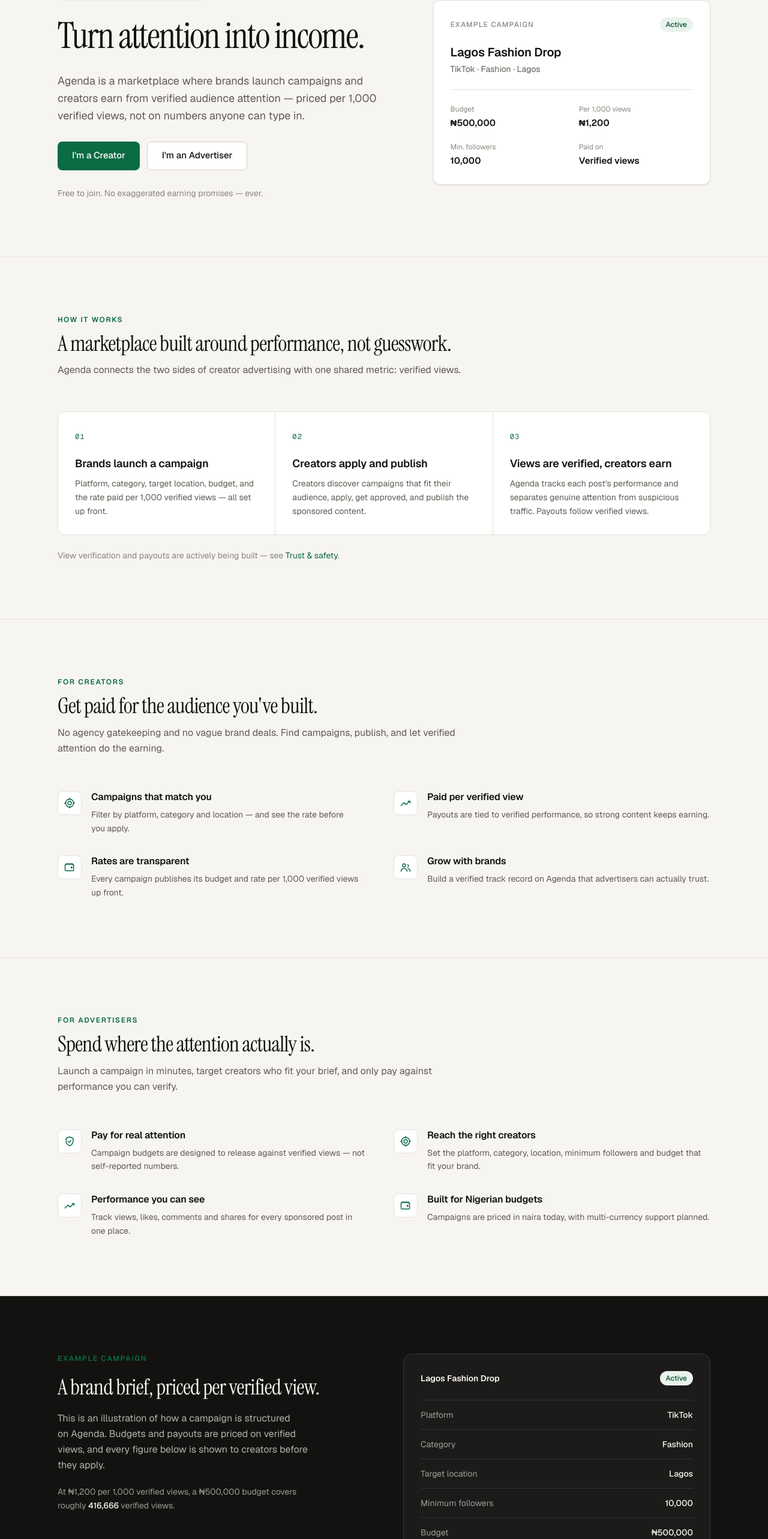
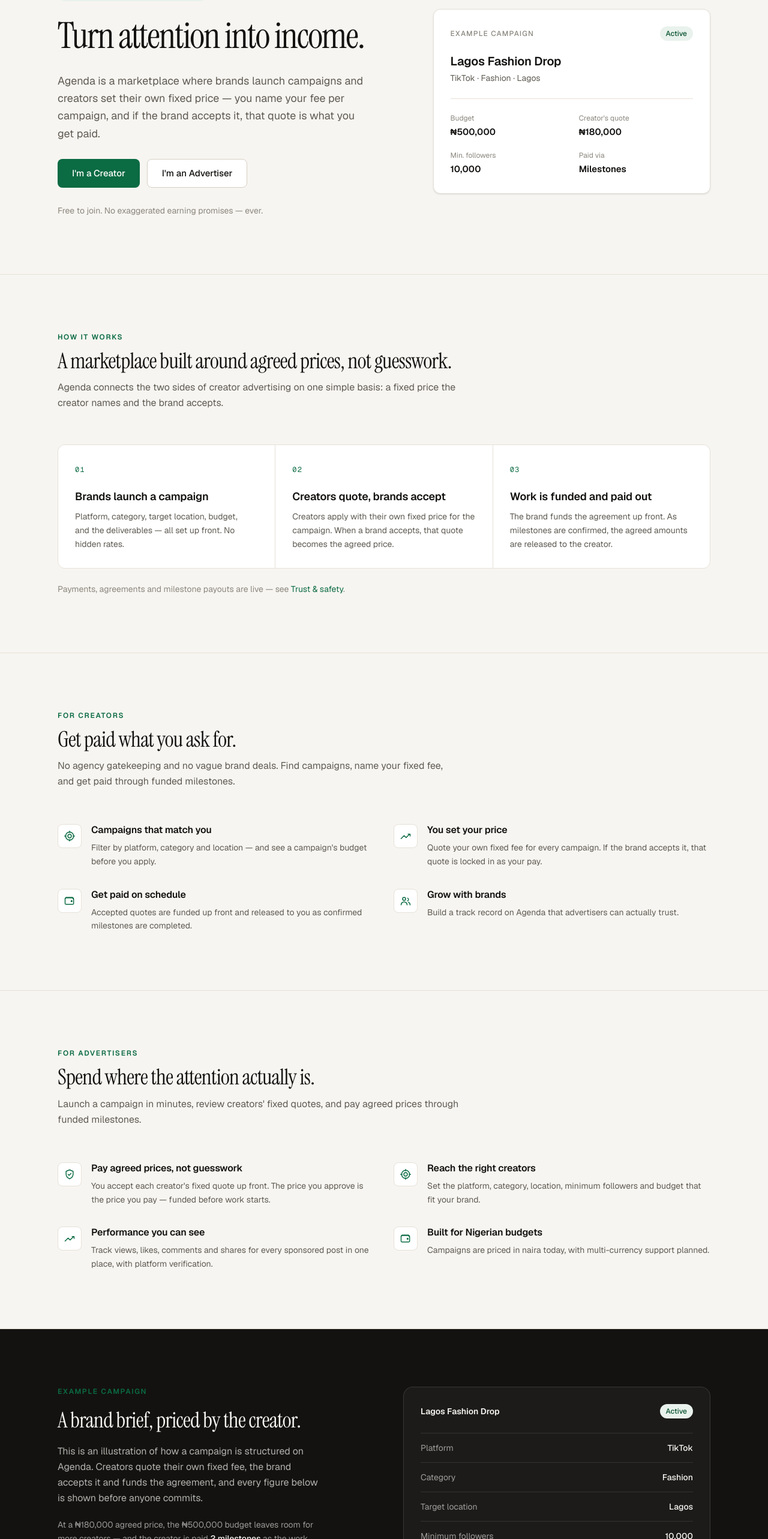
Before and after one commit to iwinosa-ipynb/agenda, a Next.js app: page / in a window 1280 px wide. Shown: the part 184-2750 px from the top of the page at 60% size. Built offline with nearby package versions, Linux system fonts and the light colour scheme.

Commit message:
docs: align product copy with fixed-rate model

```diff
--- a/src/app/layout.tsx
+++ b/src/app/layout.tsx
@@ -25,7 +25,7 @@ export const metadata: Metadata = {
     template: "%s · Agenda",
   },
   description:
-    "Agenda is a marketplace where brands launch campaigns and creators earn from verified audience attention.",
+    "Agenda is a marketplace where brands launch campaigns and creators get paid the fixed price they set — quoted per campaign, released through funded milestones.",
   applicationName: "Agenda",
 };
 
--- a/src/components/auth/register-form.tsx
+++ b/src/components/auth/register-form.tsx
@@ -17,12 +17,12 @@ const ROLE_OPTIONS: Array<{
   {
     value: "CREATOR",
     title: "Creator",
-    body: "Publish sponsored content and earn from verified views.",
+    body: "Publish sponsored content and get paid your own fixed price.",
   },
   {
     value: "ADVERTISER",
     title: "Advertiser",
-    body: "Launch campaigns and pay for verified attention.",
+    body: "Launch campaigns and pay agreed prices through funded milestones.",
   },
 ];
 
--- a/src/components/layout/site-footer.tsx
+++ b/src/components/layout/site-footer.tsx
@@ -29,8 +29,8 @@ export function SiteFooter() {
           <div className="space-y-3 lg:col-span-2">
             <Logo />
             <p className="max-w-xs text-sm leading-relaxed text-ink-soft">
-              A marketplace where brands launch campaigns and creators earn from
-              verified audience attention.
+              A marketplace where brands launch campaigns and creators get paid
+              the fixed price they set.
             </p>
           </div>
 
@@ -58,8 +58,8 @@ export function SiteFooter() {
         <div className="mt-12 flex flex-col gap-2 border-t border-line pt-6 text-xs text-ink-faint sm:flex-row sm:items-center sm:justify-between">
           <p>© {new Date().getFullYear()} Agenda. Nigeria.</p>
           <p>
-            View verification and payouts are being built. Nothing on this site
-            promises guaranteed earnings.
+            Creators are paid the agreed fixed price through funded milestones.
+            Nothing on this site promises guaranteed earnings.
           </p>
         </div>
       </div>
--- a/src/components/marketing/advertiser-benefits.tsx
+++ b/src/components/marketing/advertiser-benefits.tsx
@@ -9,8 +9,8 @@ import {
 const BENEFITS = [
   {
     icon: ShieldIcon,
-    title: "Pay for real attention",
-    body: "Campaign budgets are designed to release against verified views — not self-reported numbers.",
+    title: "Pay agreed prices, not guesswork",
+    body: "You accept each creator's fixed quote up front. The price you approve is the price you pay — funded before work starts.",
   },
   {
     icon: TargetIcon,
@@ -20,7 +20,7 @@ const BENEFITS = [
   {
     icon: TrendIcon,
     title: "Performance you can see",
-    body: "Track views, likes, comments and shares for every sponsored post in one place.",
+    body: "Track views, likes, comments and shares for every sponsored post in one place, with platform verification.",
   },
   {
     icon: WalletIcon,
@@ -36,7 +36,7 @@ export function AdvertiserBenefits() {
         <SectionHeading
           eyebrow="For advertisers"
           title="Spend where the attention actually is."
-          description="Launch a campaign in minutes, target creators who fit your brief, and only pay against performance you can verify."
+          description="Launch a campaign in minutes, review creators' fixed quotes, and pay agreed prices through funded milestones."
         />
 
         <div className="mt-14 grid gap-8 sm:grid-cols-2">
--- a/src/components/marketing/creator-benefits.tsx
+++ b/src/components/marketing/creator-benefits.tsx
@@ -10,22 +10,22 @@ const BENEFITS = [
   {
     icon: TargetIcon,
     title: "Campaigns that match you",
-    body: "Filter by platform, category and location — and see the rate before you apply.",
+    body: "Filter by platform, category and location — and see a campaign's budget before you apply.",
   },
   {
     icon: TrendIcon,
-    title: "Paid per verified view",
-    body: "Payouts are tied to verified performance, so strong content keeps earning.",
+    title: "You set your price",
+    body: "Quote your own fixed fee for every campaign. If the brand accepts it, that quote is locked in as your pay.",
   },
   {
     icon: WalletIcon,
-    title: "Rates are transparent",
-    body: "Every campaign publishes its budget and rate per 1,000 verified views up front.",
+    title: "Get paid on schedule",
+    body: "Accepted quotes are funded up front and released to you as confirmed milestones are completed.",
   },
   {
     icon: UsersIcon,
     title: "Grow with brands",
-    body: "Build a verified track record on Agenda that advertisers can actually trust.",
+    body: "Build a track record on Agenda that advertisers can actually trust.",
   },
 ];
 
@@ -35,8 +35,8 @@ export function CreatorBenefits() {
       <div className="mx-auto w-full max-w-6xl px-5 py-20 sm:px-8 sm:py-24">
         <SectionHeading
           eyebrow="For creators"
-          title="Get paid for the audience you've built."
-          description="No agency gatekeeping and no vague brand deals. Find campaigns, publish, and let verified attention do the earning."
+          title="Get paid what you ask for."
+          description="No agency gatekeeping and no vague brand deals. Find campaigns, name your fixed fee, and get paid through funded milestones."
         />
 
         <div className="mt-14 grid gap-8 sm:grid-cols-2">
--- a/src/components/marketing/example-campaign.tsx
+++ b/src/components/marketing/example-campaign.tsx
@@ -2,7 +2,7 @@ import { Badge } from "@/components/ui/card";
 import { formatMoney } from "@/lib/utils";
 
 const BUDGET = 500000;
-const RATE_PER_THOUSAND = 1200;
+const CREATOR_QUOTE = 180000;
 
 const DETAILS = [
   { label: "Platform", value: "TikTok" },
@@ -10,11 +10,14 @@ const DETAILS = [
   { label: "Target location", value: "Lagos" },
   { label: "Minimum followers", value: "10,000" },
   { label: "Budget", value: formatMoney(BUDGET) },
-  { label: "Rate", value: `${formatMoney(RATE_PER_THOUSAND)} / 1,000 views` },
+  { label: "Creator's quote", value: formatMoney(CREATOR_QUOTE) },
 ];
 
 export function ExampleCampaign() {
-  const coveredViews = Math.floor((BUDGET / RATE_PER_THOUSAND) * 1000);
+  const milestones = [
+    { label: "Draft video approved", amount: Math.round(CREATOR_QUOTE / 2) },
+    { label: "Final post published", amount: CREATOR_QUOTE - Math.round(CREATOR_QUOTE / 2) },
+  ];
 
   return (
     <section className="border-b border-line bg-ink text-canvas">
@@ -24,21 +27,23 @@ export function ExampleCampaign() {
             Example campaign
           </p>
           <h2 className="font-display text-3xl leading-[1.1] tracking-[-0.02em] sm:text-4xl">
-            A brand brief, priced per verified view.
+            A brand brief, priced by the creator.
           </h2>
           <p className="max-w-md text-base leading-relaxed text-canvas/70">
             This is an illustration of how a campaign is structured on Agenda.
-            Budgets and payouts are priced on verified views, and every figure
-            below is shown to creators before they apply.
+            Creators quote their own fixed fee, the brand accepts it and funds
+            the agreement, and every figure below is shown before anyone
+            commits.
           </p>
 
           <p className="max-w-md text-sm leading-relaxed text-canvas/60">
-            At {formatMoney(RATE_PER_THOUSAND)} per 1,000 verified views, a{" "}
-            {formatMoney(BUDGET)} budget covers roughly{" "}
+            At a {formatMoney(CREATOR_QUOTE)} agreed price, the{" "}
+            {formatMoney(BUDGET)} budget leaves room for more creators — and
+            the creator is paid{" "}
             <span className="font-medium text-canvas">
-              {coveredViews.toLocaleString("en-NG")}
+              {milestones.length} milestone{milestones.length === 1 ? "" : "s"}
             </span>{" "}
-            verified views.
+            as the work is confirmed.
           </p>
         </div>
 
@@ -61,6 +66,20 @@ export function ExampleCampaign() {
               </div>
             ))}
           </dl>
+
+          <ul className="mt-6 space-y-2 border-t border-white/10 pt-4">
+            {milestones.map((milestone) => (
+              <li
+                key={milestone.label}
+                className="flex items-center justify-between gap-6 text-sm"
+              >
+                <span className="text-canvas/60">{milestone.label}</span>
+                <span className="font-medium text-canvas">
+                  {formatMoney(milestone.amount)}
+                </span>
+              </li>
+            ))}
+          </ul>
         </div>
       </div>
     </section>
--- a/src/components/marketing/hero.tsx
+++ b/src/components/marketing/hero.tsx
@@ -30,9 +30,9 @@ function ExampleCampaignCard() {
 
       <dl className="mt-6 grid grid-cols-2 gap-x-6 gap-y-5 border-t border-line pt-6">
         <Stat label="Budget" value={formatMoney(500000)} />
-        <Stat label="Per 1,000 views" value={formatMoney(1200)} />
+        <Stat label="Creator's quote" value={formatMoney(180000)} />
         <Stat label="Min. followers" value="10,000" />
-        <Stat label="Paid on" value="Verified views" />
+        <Stat label="Paid via" value="Milestones" />
       </dl>
     </Card>
   );
@@ -51,8 +51,8 @@ export function Hero() {
 
           <p className="max-w-xl text-lg leading-relaxed text-ink-soft">
             Agenda is a marketplace where brands launch campaigns and creators
-            earn from verified audience attention — priced per 1,000 verified
-            views, not on numbers anyone can type in.
+            set their own fixed price — you name your fee per campaign, and if
+            the brand accepts it, that quote is what you get paid.
           </p>
 
           <div className="flex flex-col gap-3 sm:flex-row">
--- a/src/components/marketing/how-it-works.tsx
+++ b/src/components/marketing/how-it-works.tsx
@@ -4,17 +4,17 @@ const STEPS = [
   {
     step: "01",
     title: "Brands launch a campaign",
-    body: "Platform, category, target location, budget, and the rate paid per 1,000 verified views — all set up front.",
+    body: "Platform, category, target location, budget, and the deliverables — all set up front. No hidden rates.",
   },
   {
     step: "02",
-    title: "Creators apply and publish",
-    body: "Creators discover campaigns that fit their audience, apply, get approved, and publish the sponsored content.",
+    title: "Creators quote, brands accept",
+    body: "Creators apply with their own fixed price for the campaign. When a brand accepts, that quote becomes the agreed price.",
   },
   {
     step: "03",
-    title: "Views are verified, creators earn",
-    body: "Agenda tracks each post's performance and separates genuine attention from suspicious traffic. Payouts follow verified views.",
+    title: "Work is funded and paid out",
+    body: "The brand funds the agreement up front. As milestones are confirmed, the agreed amounts are released to the creator.",
   },
 ];
 
@@ -24,8 +24,8 @@ export function HowItWorks() {
       <div className="mx-auto w-full max-w-6xl px-5 py-20 sm:px-8 sm:py-24">
         <SectionHeading
           eyebrow="How it works"
-          title="A marketplace built around performance, not guesswork."
-          description="Agenda connects the two sides of creator advertising with one shared metric: verified views."
+          title="A marketplace built around agreed prices, not guesswork."
+          description="Agenda connects the two sides of creator advertising on one simple basis: a fixed price the creator names and the brand accepts."
         />
 
         <ol className="mt-14 grid gap-px overflow-hidden rounded-xl border border-line bg-line sm:grid-cols-3">
@@ -45,7 +45,7 @@ export function HowItWorks() {
         </ol>
 
         <p className="mt-6 text-sm text-ink-faint">
-          View verification and payouts are actively being built — see{" "}
+          Payments, agreements and milestone payouts are live — see{" "}
           <a href="#trust" className="text-accent underline-offset-4 hover:underline">
             Trust &amp; safety
           </a>
```
Also changed, not shown: src/components/dashboard/creator/creator-overview.tsx (+4 -4 lines), src/components/marketing/trust-safety.tsx (+9 -9 lines), 1 other file (tests, documents, lock files or other folders).
